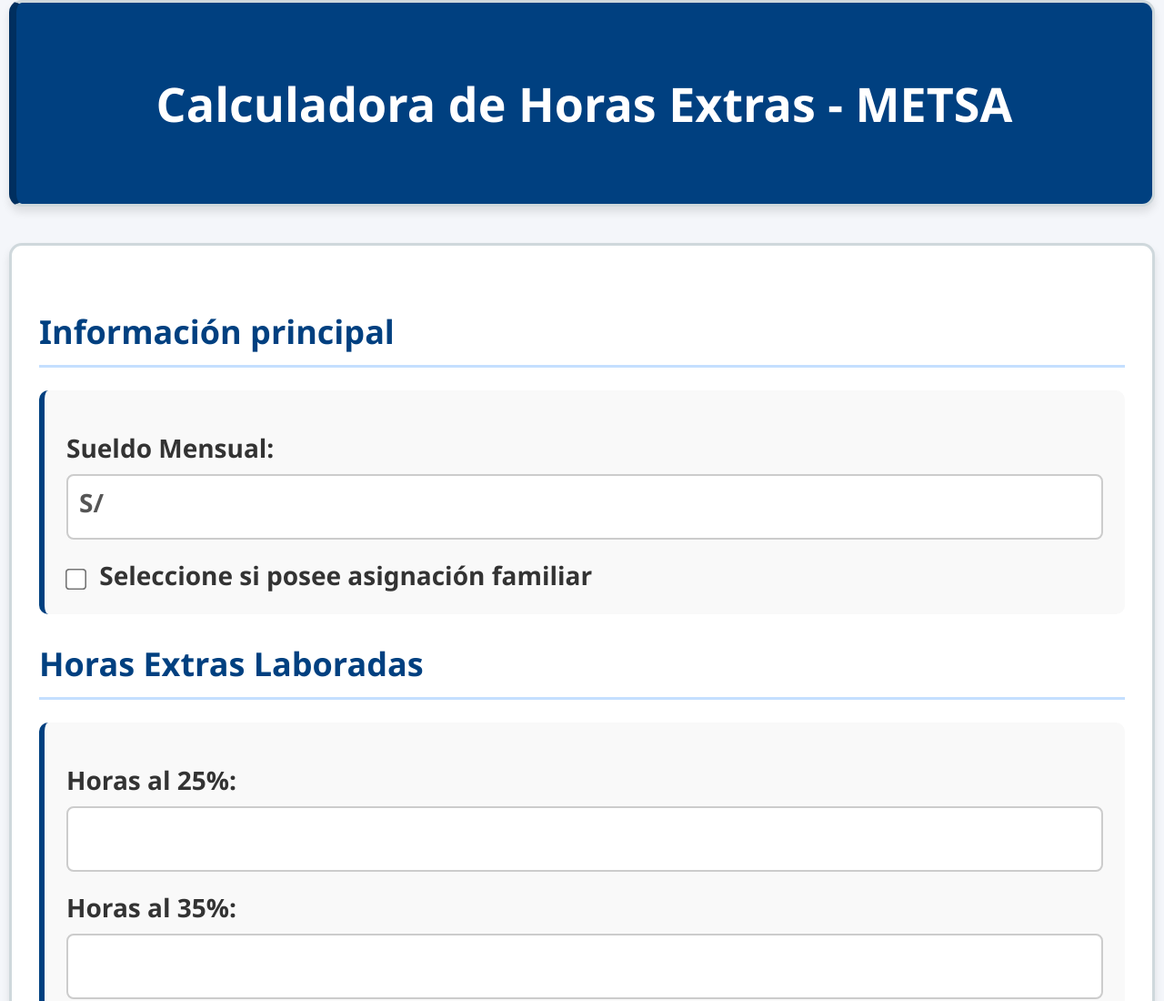
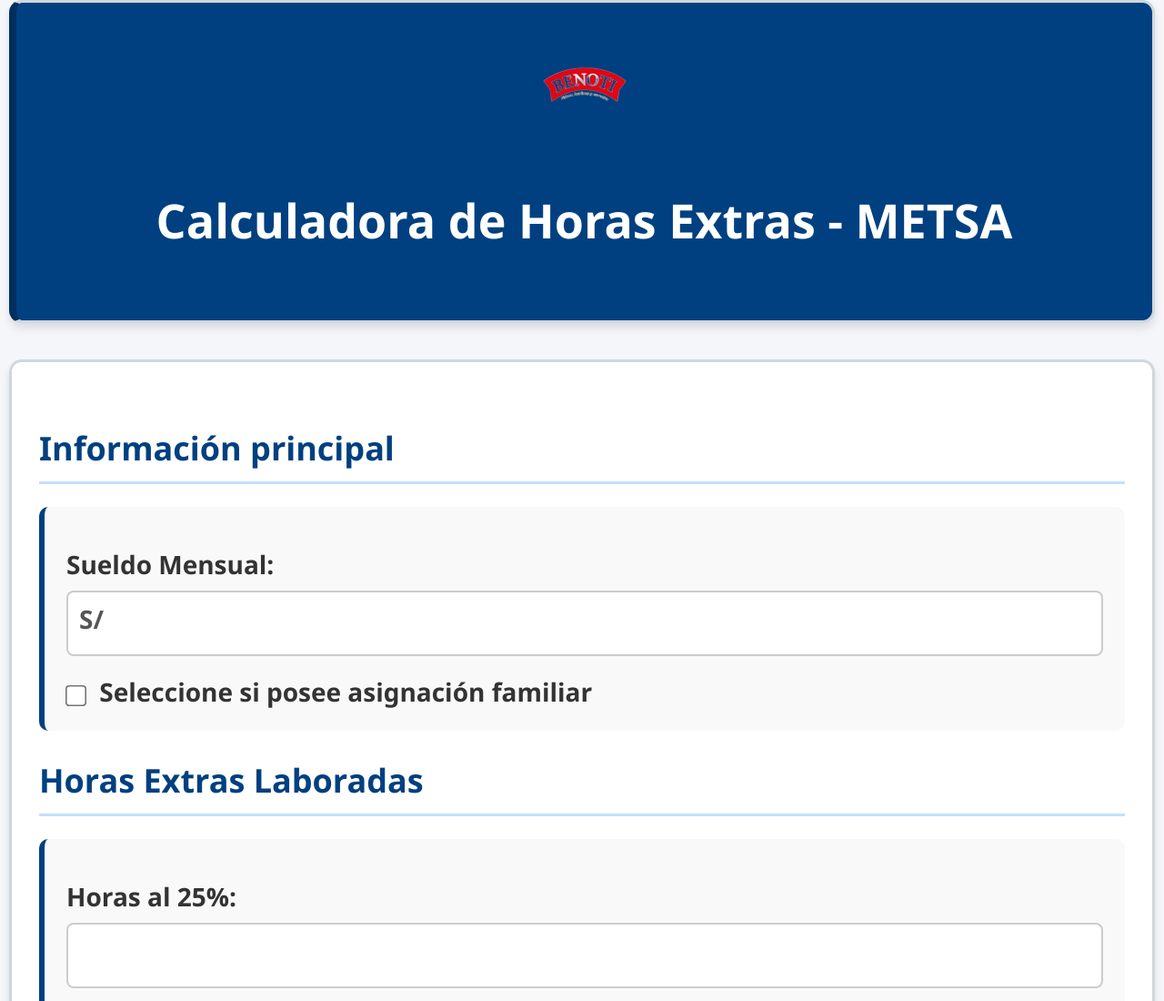
Before and after one commit to JoseGutierrez0109/Horas-Extras, a plain HTML site: page index.html in a window 1280 px wide. Shown: the top 1100 px of the page at 91% size. Drawn offline with nearby package versions, Linux system fonts and the light colour scheme.

Commit message:
Update index.html

```diff
--- a/index.html
+++ b/index.html
@@ -242,7 +242,10 @@
 </head>
 <body>
   <div class="page-wrapper">
-    <div class="card titulo-principal">
+    <div class="card titulo-principal" style="text-align: center;">
+      <img src="https://raw.githubusercontent.com/JoseGutierrez0109/Horas-Extras/main/1-7073475e_V1.png"
+       alt="Logo METSA"
+       style="width: 100px; margin-bottom: 20px;">
       <h1>Calculadora de Horas Extras - METSA</h1>
     </div>
 
```
